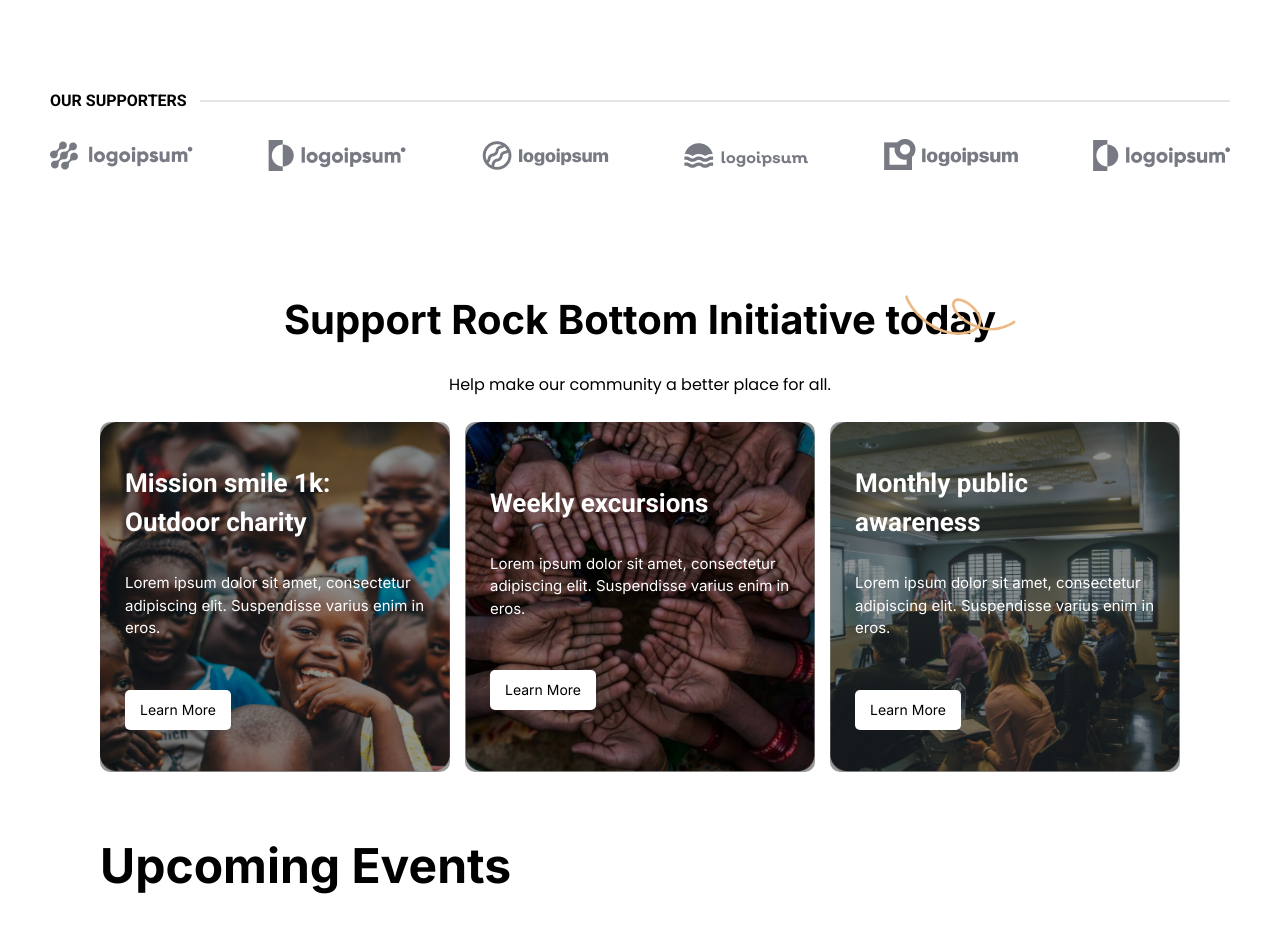
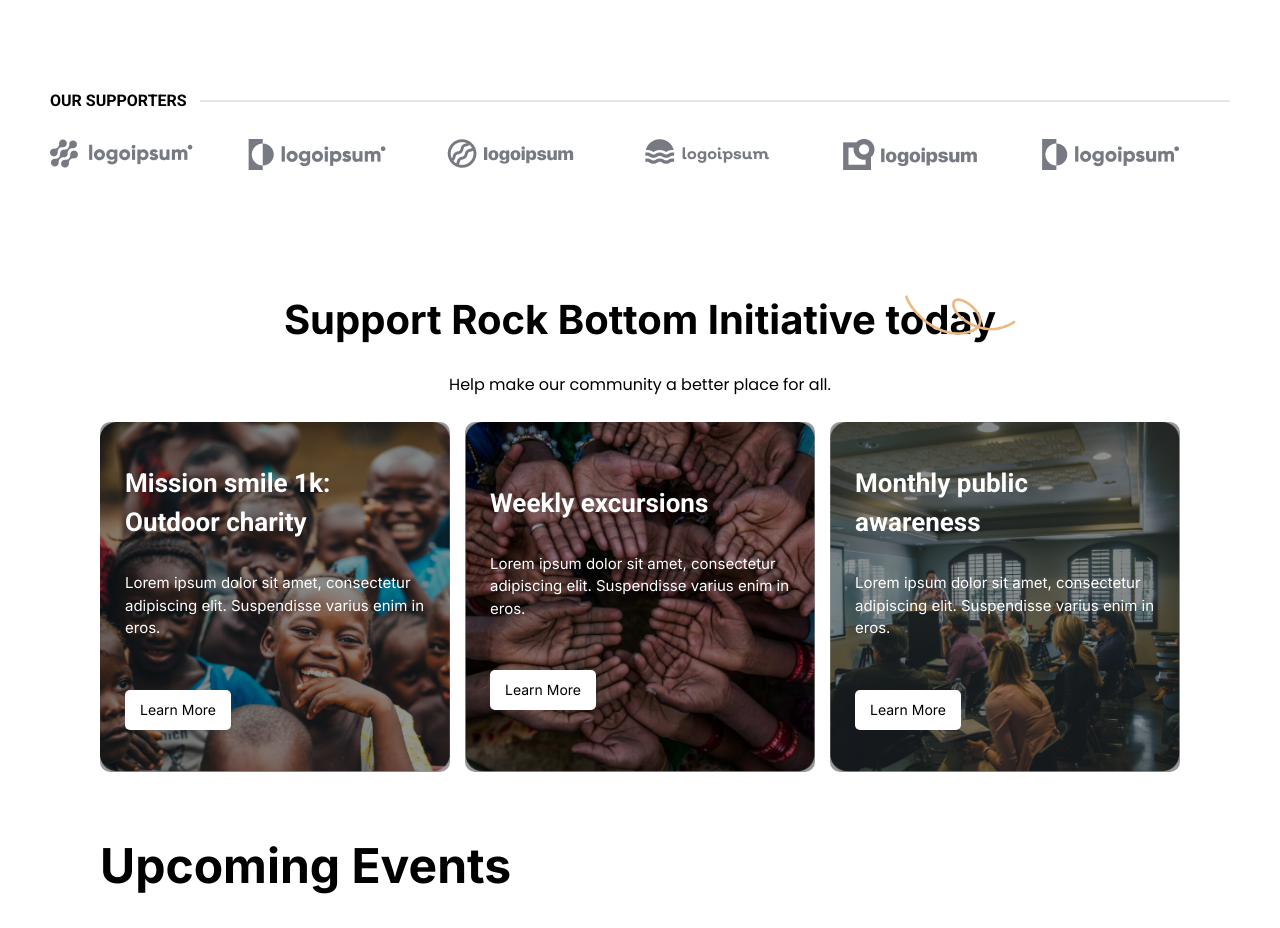
Before and after one commit to harzyz/rock-bottom-initiative, a Next.js app: page / in a window 1280 px wide. Shown: the part 1640-2568 px from the top of the page. Built offline with nearby package versions, Linux system fonts and the light colour scheme.

Commit message:
first commit

```diff
--- a/src/app/components/Supporters.tsx
+++ b/src/app/components/Supporters.tsx
@@ -15,7 +15,7 @@ const Supporters = () => {
         <div className='border border-[#E5E5E5] flex-grow'></div>
         </div>
 
-        <div className='w-full flex items-center gap-[20px] flex-col lg:flex-row lg:justify-between'>
+        <div className='w-full gap-[10px] grid grid-cols-2 md:grid-cols-6'>
         <Image src={support} alt='happy children' />
         <Image src={support1} alt='happy children' />
         <Image src={support2} alt='happy children' />
```
